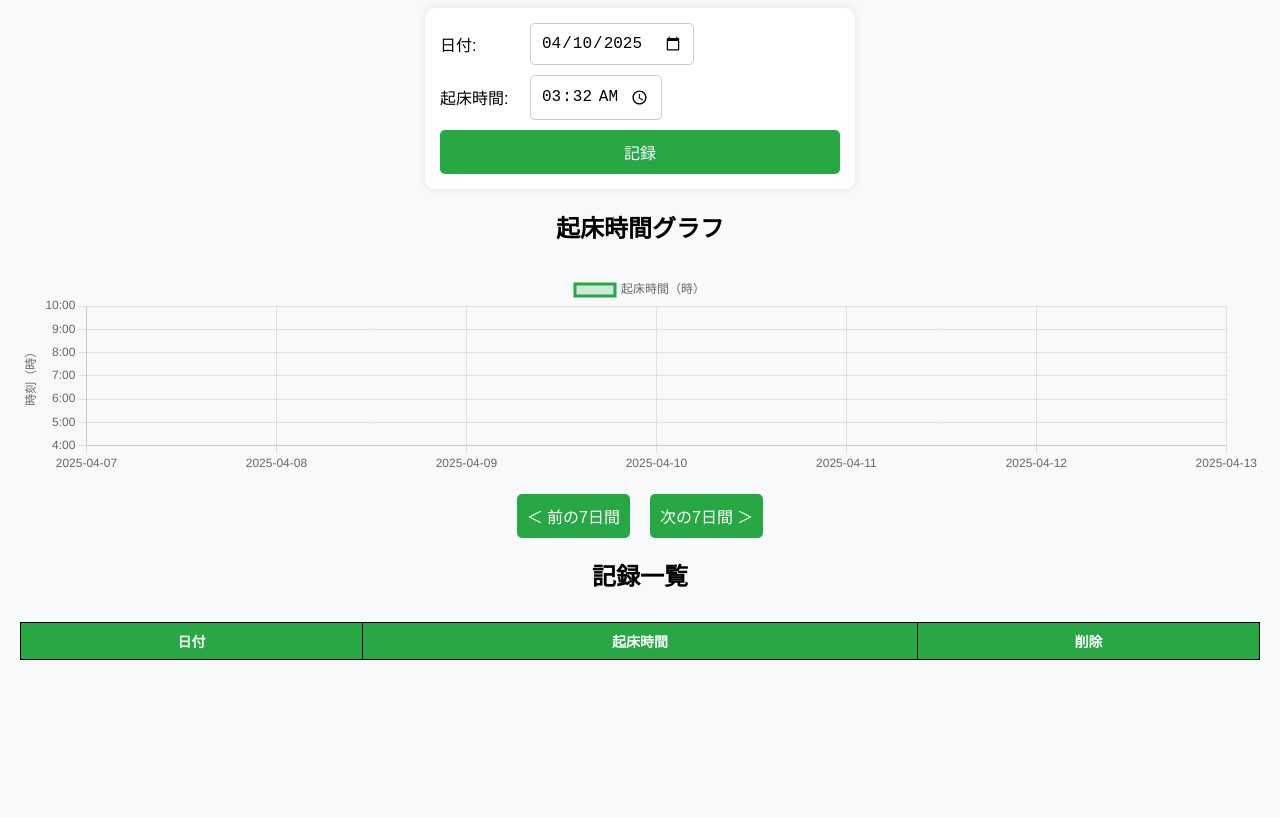
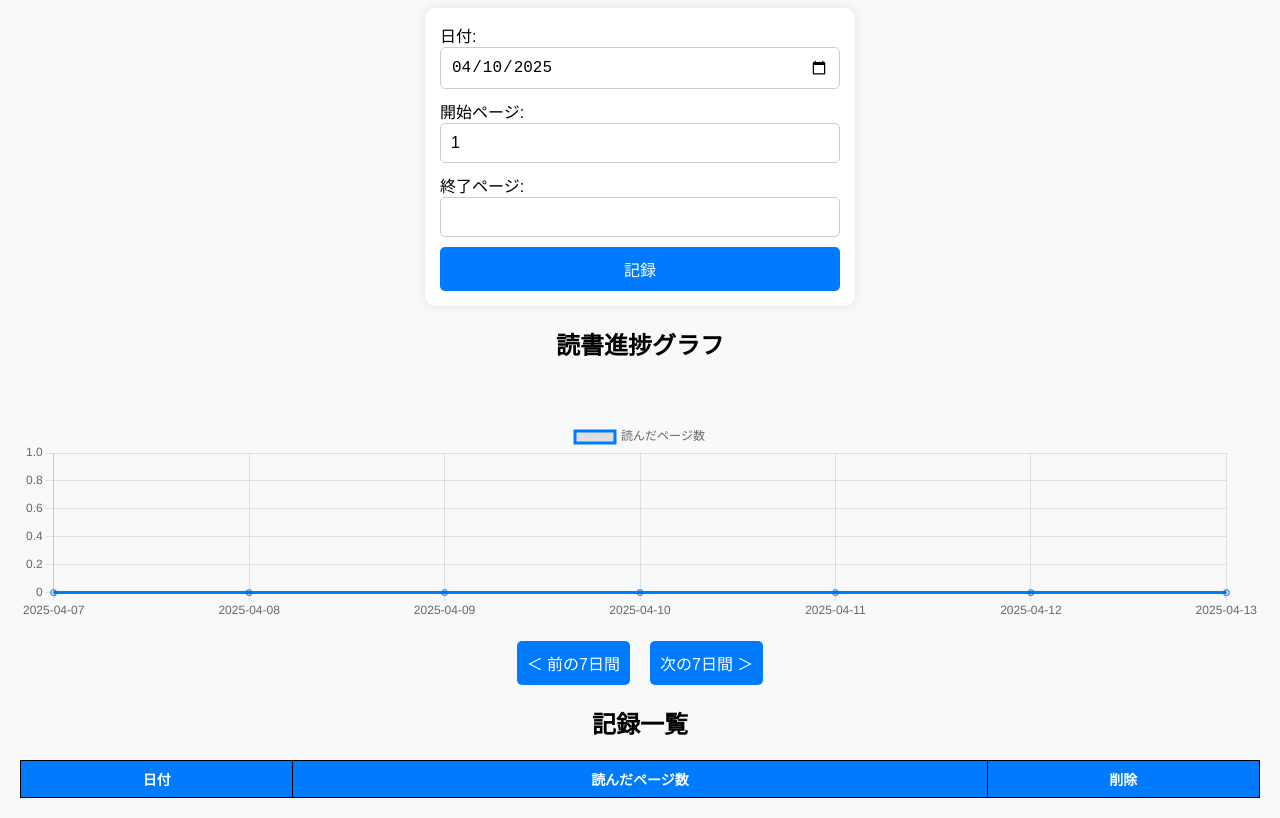
Before and after one commit to kasaisusumu/kishou, a plain HTML site: page index.html in a window 1280 px wide. Shown: the part 101-919 px from the top of the page. Before the commit the page ends 800 px from the top, so only its background shows below. Drawn offline with nearby package versions, Linux system fonts and the light colour scheme.

Commit message:
Update index.html

```diff
--- a/index.html
+++ b/index.html
@@ -1,9 +1,18 @@
 <!DOCTYPE html>
 <html lang="ja">
 <head>
-  <meta charset="UTF-8" />
-  <meta name="viewport" content="width=device-width, initial-scale=1.0"/>
-  <title>起床時間記録</title>
+<!-- Google tag (gtag.js) -->
+<script async src="https://www.googletagmanager.com/gtag/js?id=G-TQYWYRTL81"></script>
+<script>
+  window.dataLayer = window.dataLayer || [];
+  function gtag(){dataLayer.push(arguments);}
+  gtag('js', new Date());
+
+  gtag('config', 'G-TQYWYRTL81');
+</script>
+    <meta charset="UTF-8">
+    <meta name="viewport" content="width=device-width, initial-scale=1.0">
+    <title>読書ページ数記録・管理</title>
     <style>
         body {
             font-family: Arial, sans-serif;
@@ -23,7 +32,7 @@
             background: white;
             padding: 15px;
             border-radius: 10px;
-      box-shadow: 0 0 10px rgba(0,0,0,0.1);
+            box-shadow: 0 0 10px rgba(0, 0, 0, 0.1);
         }
         label {
             display: flex;
@@ -37,17 +46,17 @@
             border: 1px solid #ccc;
         }
         button {
-      background-color: #28a745;
+            background-color: #007bff;
             color: white;
             border: none;
             cursor: pointer;
         }
         button:hover {
-      background-color: #218838;
+            background-color: #0056b3;
         }
-    .table-container, .chart-container {
-      margin-top: 30px;
+        .table-container {
             overflow-x: auto;
+            margin-top: 20px;
         }
         table {
             width: 100%;
@@ -61,8 +70,11 @@
             font-size: 14px;
         }
         th {
-      background-color: #28a745;
+            background-color: #007bff;
             color: white;
+        }
+        canvas {
+            margin-top: 30px;
         }
         .delete-btn {
             background-color: #dc3545;
@@ -75,45 +87,32 @@
         .delete-btn:hover {
             background-color: #c82333;
         }
+        .chart-container {
+            width: 100%;
+            overflow-x: auto;
+            margin-top: 30px;
+        }
         .navigate-buttons {
             display: flex;
             justify-content: center;
             gap: 20px;
             margin-top: 20px;
         }
-	.form-row {
-  display: flex;
-  align-items: center;
-  gap: 10px; /* ラベルと入力の間隔 */
-}
-
-.form-row label {
-  width: 80px; /* ラベルの幅を固定（調整可） */
-}
-
-
     </style>
     <script src="https://cdn.jsdelivr.net/npm/chart.js"></script>
 </head>
 <body>
-  <h1>起床時間記録</h1>
-  <form id="wake-form">
-    <div class="form-row">
-  <label for="wake-date">日付:</label>
-  <input type="date" id="wake-date" required />
-</div>
-
-<div class="form-row">
-  <label for="wake-time">起床時間:</label>
-  <input type="time" id="wake-time" required />
-</div>
-
+    <h1>読書ページ数記録</h1>
+    <form id="reading-form">
+        <label>日付: <input type="date" id="date" required /></label>
+        <label>開始ページ: <input type="number" id="start-page" required /></label>
+        <label>終了ページ: <input type="number" id="end-page" required /></label>
         <button type="submit">記録</button>
     </form>
 
-  <h2>起床時間グラフ</h2>
+    <h2>読書進捗グラフ</h2>
     <div class="chart-container">
-    <canvas id="wakeChart" width="400" height="200"></canvas>
+        <canvas id="readingChart" width="400" height="200"></canvas>
     </div>
 
     <div class="navigate-buttons">
@@ -127,26 +126,38 @@
             <thead>
                 <tr>
                     <th>日付</th>
-          <th>起床時間</th>
+                    <th>読んだページ数</th>
                     <th>削除</th>
                 </tr>
             </thead>
-      <tbody id="wake-log"></tbody>
+            <tbody id="reading-log"></tbody>
         </table>
     </div>
 
     <script>
-    let wakeData = JSON.parse(localStorage.getItem('wakeData')) || {};
-    let currentStartDate = getCurrentStartDate();
+        // 日本時間での日付（YYYY-MM-DD）を返す関数
+        function getJSTDateString(date = new Date()) {
+            const jst = new Date(date.getTime() + (9 * 60 * 60 * 1000));
+            return jst.toISOString().split('T')[0];
+        }
 
-    document.getElementById('wake-date').value = new Date().toISOString().split('T')[0];
-	document.getElementById('wake-time').value = new Date().toTimeString().slice(0,5);
+        let readingData = JSON.parse(localStorage.getItem('readingData')) || {};
+        let currentStartDate = getCurrentStartDate(); // 現在の週の開始日
+        let lastEndPage = localStorage.getItem('lastEndPage');
+        lastEndPage = lastEndPage ? parseInt(lastEndPage, 10) : 0;
 
+        // 今日の日付をデフォルトに設定（JST）
+        document.getElementById('date').value = getJSTDateString();
+
+        // 終了ページ＋1を開始ページに設定
+        document.getElementById('start-page').value = lastEndPage + 1;
+
+        // 現在の週の開始日を取得
         function getCurrentStartDate() {
             const today = new Date();
-      const day = today.getDay(),
-            diff = today.getDate() - day + (day === 0 ? -6 : 1);
-      return new Date(today.setDate(diff)).toISOString().split('T')[0];
+            const day = today.getDay();
+            const diff = today.getDate() - day + (day === 0 ? -6 : 1);
+            return getJSTDateString(new Date(today.setDate(diff)));
         }
 
         function getWeekData(startDate) {
@@ -155,18 +166,18 @@
             for (let i = 0; i < 7; i++) {
                 const date = new Date(start);
                 date.setDate(start.getDate() + i);
-        const formattedDate = date.toISOString().split('T')[0];
-        weekData[formattedDate] = wakeData[formattedDate] || null;
+                const formattedDate = getJSTDateString(date);
+                weekData[formattedDate] = readingData[formattedDate] || 0;
             }
             return weekData;
         }
 
         function updateTable() {
-      const logTable = document.getElementById('wake-log');
+            const logTable = document.getElementById('reading-log');
             const weekData = getWeekData(currentStartDate);
             logTable.innerHTML = '';
             for (const date in weekData) {
-        if (weekData[date]) {
+                if (weekData[date] > 0) {
                     logTable.innerHTML += `<tr>
                         <td>${date}</td>
                         <td>${weekData[date]}</td>
@@ -179,94 +190,79 @@
 
         function updateChart(weekData) {
             const dates = Object.keys(weekData);
-      const times = Object.values(weekData).map(t => {
-        if (!t) return null;
-        const [hours, minutes] = t.split(':').map(Number);
-        return hours + minutes / 60;
-      });
+            const pagesRead = Object.values(weekData);
 
-      const ctx = document.getElementById('wakeChart').getContext('2d');
-      if (window.myChart) window.myChart.destroy();
+            const ctx = document.getElementById('readingChart').getContext('2d');
+            if (window.myChart) {
+                window.myChart.destroy();
+            }
 
             window.myChart = new Chart(ctx, {
                 type: 'line',
                 data: {
                     labels: dates,
                     datasets: [{
-      label: '起床時間（時）',
-      data: times,
-      borderColor: '#28a745',
-      backgroundColor: '#28a74533',
-      fill: true,
+                        label: '読んだページ数',
+                        data: pagesRead,
+                        borderColor: '#007bff',
+                        fill: false,
                         tension: 0.1
                     }]
                 },
                 options: {
-  plugins: {
-    tooltip: {
-      callbacks: {
-        label: function(context) {
-          const val = context.raw;
-          const hours = Math.floor(val);
-          const minutes = Math.round((val % 1) * 60);
-          const timeStr = `${String(hours).padStart(2, '0')}:${String(minutes).padStart(2, '0')}`;
-          return `起床時間: ${timeStr}`;
-        }
-      }
+                    scales: {
+                        x: {
+                            ticks: {
+                                autoSkip: true,
+                                maxTicksLimit: 7
                             }
                         },
-  interaction: {
-    mode: 'index',
-    intersect: false
-  },
-  scales: {
                         y: {
-      beginAtZero: false,
-      title: {
-        display: true,
-        text: '時刻（時）'
-      },
-      ticks: {
-        callback: val => `${Math.floor(val)}:${String(Math.round((val % 1) * 60)).padStart(2, '0')}`
-      },
-      suggestedMin: 4,
-      suggestedMax: 10
+                            beginAtZero: true
                         }
                     },
                     responsive: true,
                     maintainAspectRatio: false
                 }
-
             });
-
         }
 
         function deleteRecord(date) {
-      if (confirm(`${date} の記録を削除しますか？`)) {
-        delete wakeData[date];
-        localStorage.setItem('wakeData', JSON.stringify(wakeData));
+            if (confirm(`本当に${date}の記録を削除しますか？`)) {
+                delete readingData[date];
+                localStorage.setItem('readingData', JSON.stringify(readingData));
                 updateTable();
             }
         }
 
-    document.getElementById('wake-form').addEventListener('submit', function(event) {
+        document.getElementById('reading-form').addEventListener('submit', function(event) {
             event.preventDefault();
-  const date = document.getElementById('wake-date').value;
-  const time = document.getElementById('wake-time').value;
 
-  if (wakeData[date]) {
-    const confirmOverwrite = confirm("本日の記録を上書きします。よろしいですか？");
-    if (!confirmOverwrite) return;
+            const date = document.getElementById('date').value;
+            const startPage = parseInt(document.getElementById('start-page').value, 10);
+            const endPage = parseInt(document.getElementById('end-page').value, 10);
+
+            if (endPage < startPage) {
+                alert('終了ページは開始ページより大きくしてください');
+                return;
             }
 
-  wakeData[date] = time;
-  localStorage.setItem('wakeData', JSON.stringify(wakeData));
+            const pagesRead = endPage - startPage+1;
+
+            if (readingData[date]) {
+                readingData[date] += pagesRead;
+            } else {
+                readingData[date] = pagesRead;
+            }
+
+            localStorage.setItem('readingData', JSON.stringify(readingData));
+            localStorage.setItem('lastEndPage', endPage);
             updateTable();
-  document.getElementById('wake-form').reset();
-  document.getElementById('wake-date').value = new Date().toISOString().split('T')[0];
-  document.getElementById('wake-time').value = new Date().toTimeString().slice(0,5);
+
+            document.getElementById('reading-form').reset();
+            document.getElementById('date').value = getJSTDateString();
+            document.getElementById('start-page').value = endPage + 1;
         });
-
 
         document.getElementById('prevWeekBtn').addEventListener('click', function() {
             currentStartDate = getNextOrPrevStartDate(currentStartDate, -7);
@@ -278,10 +274,10 @@
             updateTable();
         });
 
-    function getNextOrPrevStartDate(startDate, offset) {
+        function getNextOrPrevStartDate(startDate, daysOffset) {
             const date = new Date(startDate);
-      date.setDate(date.getDate() + offset);
-      return date.toISOString().split('T')[0];
+            date.setDate(date.getDate() + daysOffset);
+            return getJSTDateString(date);
         }
 
         updateTable();
```
Lines whose indentation alone changed are shown as unchanged.
